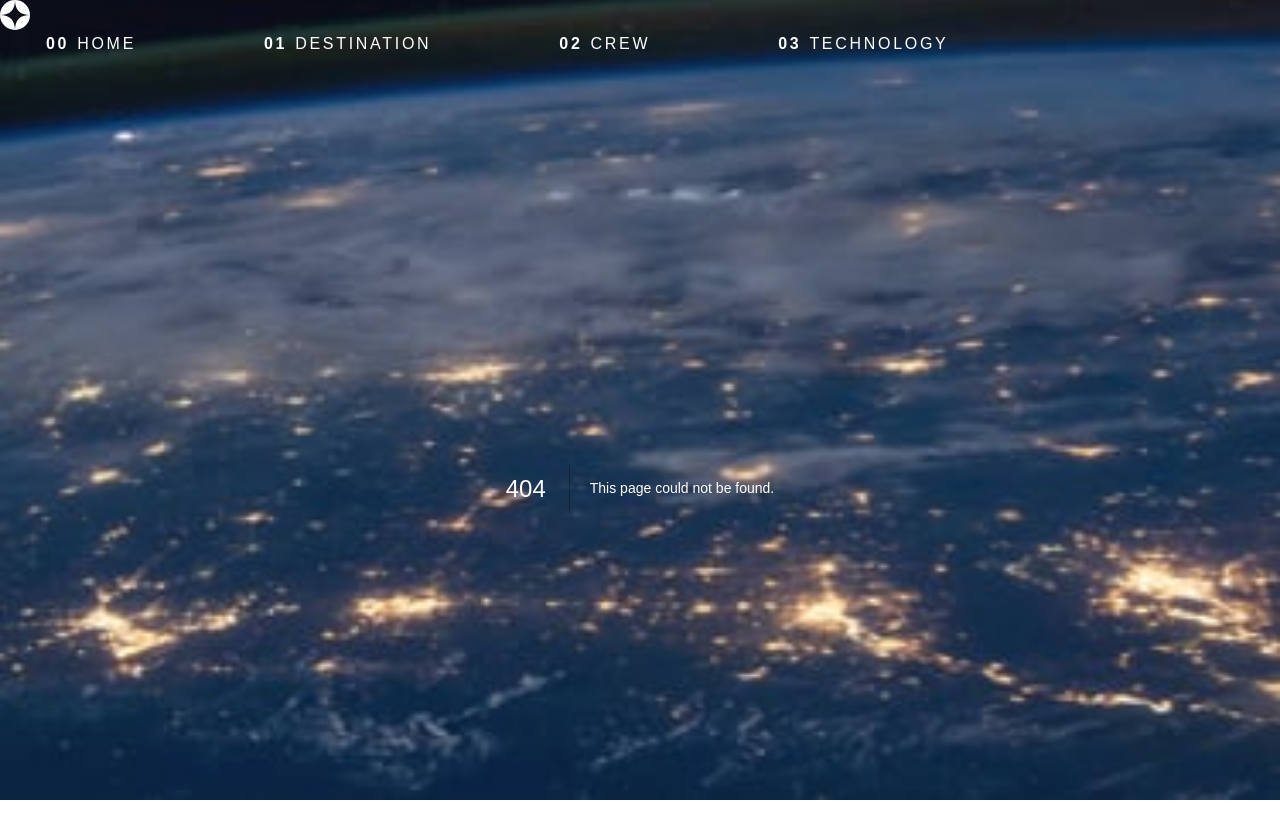
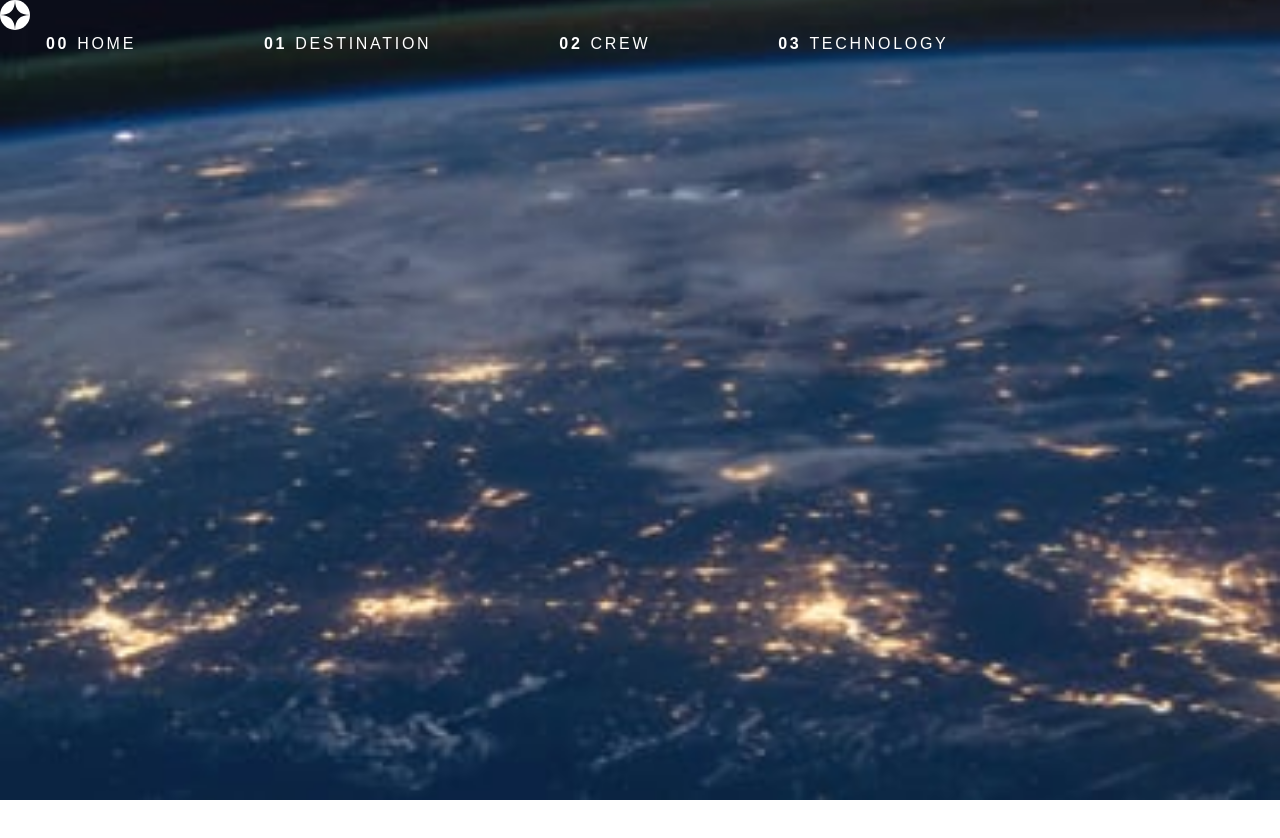
Before and after one commit to Dmnk28/space-tourism, a Next.js app in the folder next/: page /destination in a window 1280 px wide. Before the commit this address had no page. Shown: the top 838 px of the page. After the commit the page ends 800 px from the top, so only its background shows below. Built offline with nearby package versions, Linux system fonts and the light colour scheme.

Commit message:
Added destination page for testing the nav

```diff
--- /dev/null
+++ b/next/pages/destination.tsx
@@ -0,0 +1,9 @@
+import { NextPage } from "next";
+
+const Destination: NextPage = () => {
+    return (
+        <div></div>
+    );
+}
+
+export default Destination;
```
